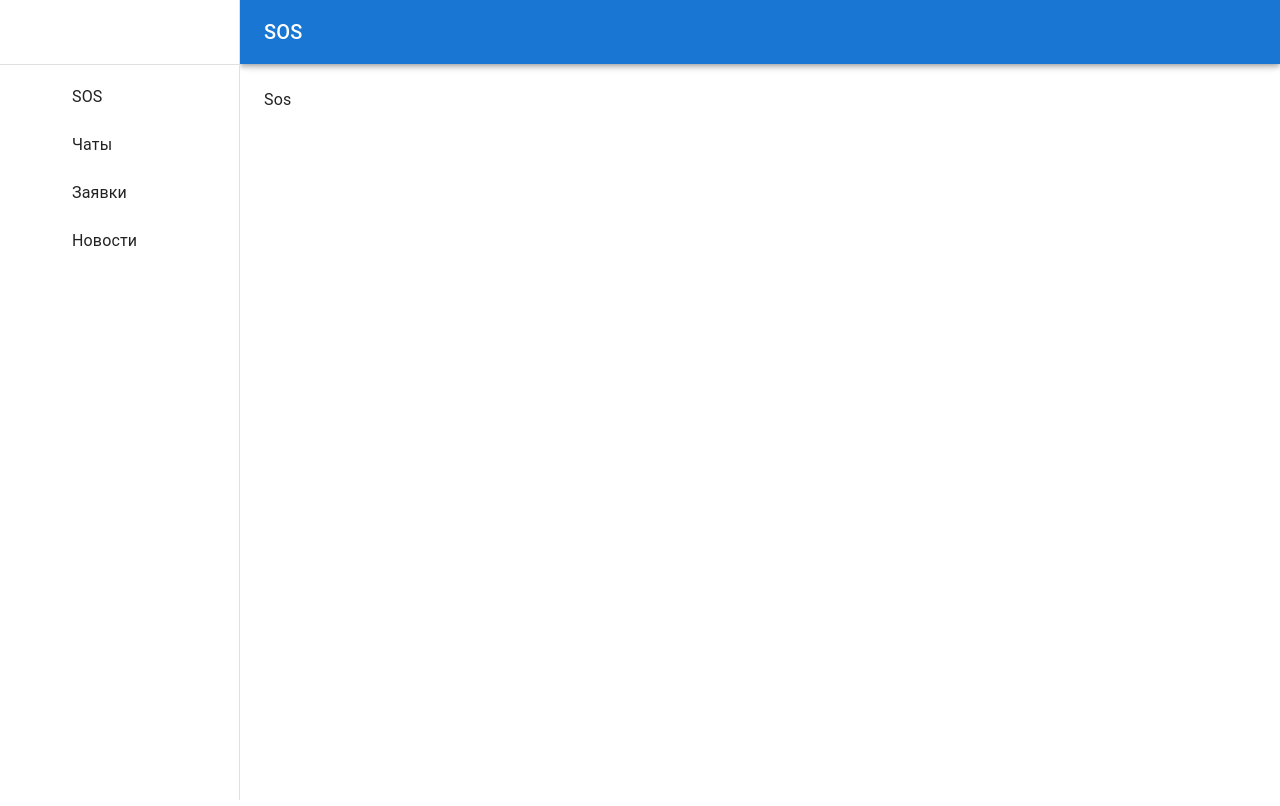
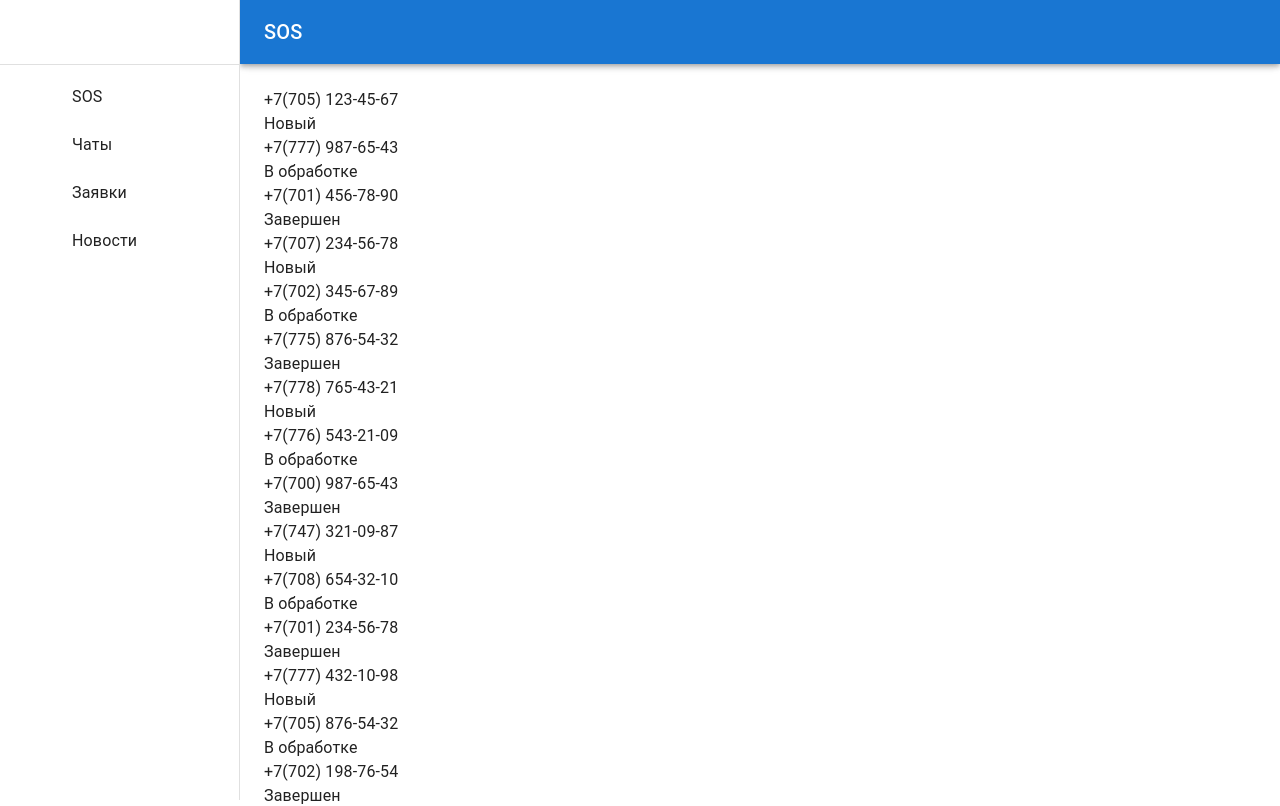
Before and after one commit to elsive2/hackathon-police-community-app, a Next.js app in the folder dashboard/: page /dashboard/sos in a window 1280 px wide. Shown: the top 806 px of the page. Built offline with nearby package versions, Linux system fonts and the light colour scheme; what @mui/material-nextjs would draw is missing.

Commit message:
Add mock for sos page

```diff
--- a/dashboard/src/app/dashboard/sos/page.tsx
+++ b/dashboard/src/app/dashboard/sos/page.tsx
@@ -1,5 +1,34 @@
+"use client";
+
+import { SOSInterface } from "@/modules/sos/interfaces";
+import { useEffect, useState } from "react";
+import { sosData } from "@/modules/sos/mock";
+import { getStatus } from "@/modules/sos/utils/get-status";
+
 const SosPage = () => {
-  return <div>Sos</div>;
+  const [data, setData] = useState<SOSInterface[]>([]);
+  const [loading, setLoading] = useState(true);
+
+  useEffect(() => {
+    setLoading(true);
+    setTimeout(() => {
+      setData(sosData);
+      setLoading(false);
+    }, 1500);
+  }, []);
+
+  if (loading) return <div>Loading...</div>;
+
+  return (
+    <div>
+      {data.map(({ id, phone, status }) => (
+        <div key={id}>
+          <div>{phone}</div>
+          <div>{getStatus(status)}</div>
+        </div>
+      ))}
+    </div>
+  );
 };
 
 export default SosPage;
--- /dev/null
+++ b/dashboard/src/modules/sos/interfaces/index.ts
@@ -0,0 +1,13 @@
+export enum SosStatusEnum {
+  new,
+  inProgress,
+  completed,
+}
+
+export interface SOSInterface {
+  id: number;
+  location: string;
+  phone: string;
+  date: string;
+  status: SosStatusEnum;
+}
--- /dev/null
+++ b/dashboard/src/modules/sos/mock/index.ts
@@ -0,0 +1,144 @@
+import { SOSInterface, SosStatusEnum } from "@/modules/sos/interfaces";
+
+export const sosData: SOSInterface[] = [
+  {
+    id: 1,
+    location: "Алматы, Абая 44",
+    phone: "+7(705) 123-45-67",
+    date: "28.03.2025 13:45",
+    status: SosStatusEnum.new,
+  },
+  {
+    id: 2,
+    location: "Астана, Кабанбай батыра 53",
+    phone: "+7(777) 987-65-43",
+    date: "28.03.2025 14:20",
+    status: SosStatusEnum.inProgress,
+  },
+  {
+    id: 3,
+    location: "Шымкент, Тауке хана 12",
+    phone: "+7(701) 456-78-90",
+    date: "28.03.2025 10:15",
+    status: SosStatusEnum.completed,
+  },
+  {
+    id: 4,
+    location: "Караганда, Бухар Жырау 75",
+    phone: "+7(707) 234-56-78",
+    date: "27.03.2025 18:30",
+    status: SosStatusEnum.new,
+  },
+  {
+    id: 5,
+    location: "Атырау, Сатпаева 32",
+    phone: "+7(702) 345-67-89",
+    date: "27.03.2025 16:50",
+    status: SosStatusEnum.inProgress,
+  },
+  {
+    id: 6,
+    location: "Актобе, Абилкайыр хана 85",
+    phone: "+7(775) 876-54-32",
+    date: "26.03.2025 09:20",
+    status: SosStatusEnum.completed,
+  },
+  {
+    id: 7,
+    location: "Костанай, Аль-Фараби 19",
+    phone: "+7(778) 765-43-21",
+    date: "26.03.2025 11:40",
+    status: SosStatusEnum.new,
+  },
+  {
+    id: 8,
+    location: "Павлодар, Торайгырова 67",
+    phone: "+7(776) 543-21-09",
+    date: "25.03.2025 14:15",
+    status: SosStatusEnum.inProgress,
+  },
+  {
+    id: 9,
+    location: "Усть-Каменогорск, Протозанова 45",
+    phone: "+7(700) 987-65-43",
+    date: "25.03.2025 17:35",
+    status: SosStatusEnum.completed,
+  },
+  {
+    id: 10,
+    location: "Семей, Шакарима 28",
+    phone: "+7(747) 321-09-87",
+    date: "24.03.2025 12:10",
+    status: SosStatusEnum.new,
+  },
+  {
+    id: 11,
+    location: "Талдыкорган, Тауелсиздик 14",
+    phone: "+7(708) 654-32-10",
+    date: "24.03.2025 08:55",
+    status: SosStatusEnum.inProgress,
+  },
+  {
+    id: 12,
+    location: "Актау, Микрорайон 17, дом 56",
+    phone: "+7(701) 234-56-78",
+    date: "23.03.2025 15:30",
+    status: SosStatusEnum.completed,
+  },
+  {
+    id: 13,
+    location: "Тараз, Толе би 39",
+    phone: "+7(777) 432-10-98",
+    date: "23.03.2025 19:25",
+    status: SosStatusEnum.new,
+  },
+  {
+    id: 14,
+    location: "Уральск, Достык 22",
+    phone: "+7(705) 876-54-32",
+    date: "22.03.2025 10:05",
+    status: SosStatusEnum.inProgress,
+  },
+  {
+    id: 15,
+    location: "Кызылорда, Казыбек би 7",
+    phone: "+7(702) 198-76-54",
+    date: "22.03.2025 13:40",
+    status: SosStatusEnum.completed,
+  },
+  {
+    id: 16,
+    location: "Петропавловск, Мира 63",
+    phone: "+7(707) 765-43-21",
+    date: "21.03.2025 16:15",
+    status: SosStatusEnum.new,
+  },
+  {
+    id: 17,
+    location: "Кокшетау, Абая 29",
+    phone: "+7(747) 654-32-10",
+    date: "21.03.2025 11:50",
+    status: SosStatusEnum.inProgress,
+  },
+  {
+    id: 18,
+    location: "Туркестан, Назарбаева 42",
+    phone: "+7(775) 321-09-87",
+    date: "20.03.2025 14:35",
+    status: SosStatusEnum.completed,
+  },
+  {
+    id: 19,
+    location: "Жезказган, Сатпаева 18",
+    phone: "+7(778) 432-10-98",
+    date: "20.03.2025 09:10",
+    status: SosStatusEnum.new,
+  },
+  {
+    id: 20,
+    location: "Экибастуз, Энергетиков 54",
+    phone: "+7(700) 543-21-09",
+    date: "19.03.2025 15:55",
+    status: SosStatusEnum.inProgress,
+  },
+];
--- /dev/null
+++ b/dashboard/src/modules/sos/utils/get-status.ts
@@ -0,0 +1,20 @@
+import { SosStatusEnum } from "@/modules/sos/interfaces";
+
+export const getStatus = (status: SosStatusEnum): string => {
+  let statusText = "";
+
+  switch (status) {
+    case SosStatusEnum.new:
+      statusText = "Новый";
+      break;
+    case SosStatusEnum.inProgress:
+      statusText = "В обработке";
+      break;
+    case SosStatusEnum.completed:
+    default:
+      statusText = "Завершен";
+      break;
+  }
+
+  return statusText;
+};
```
